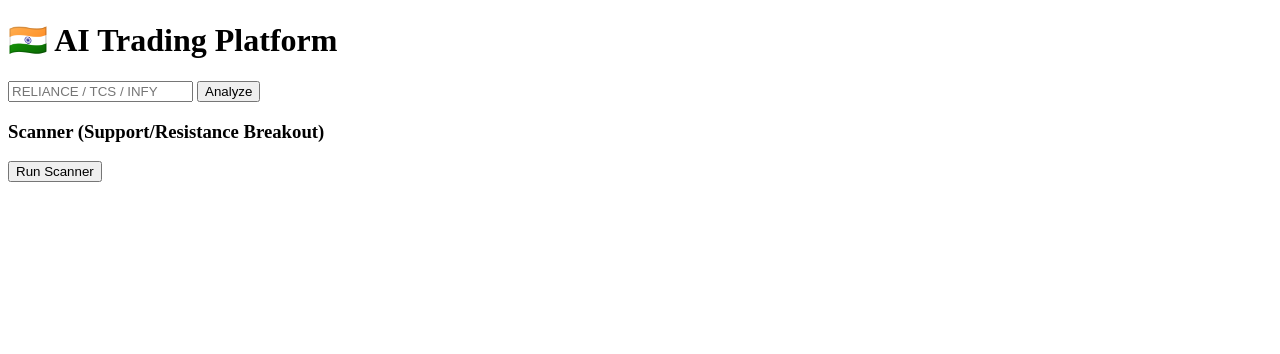
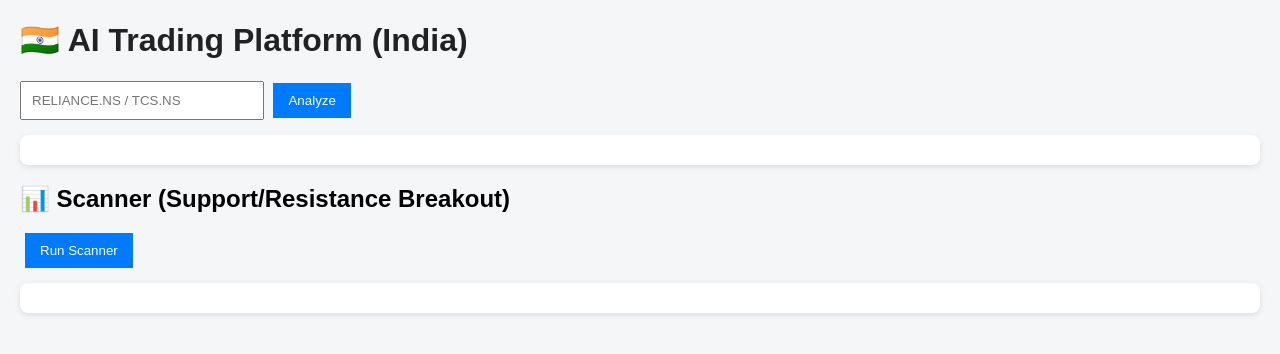
Before and after one commit to sandeepellanti-netizen/ai-stock-app, a Flask app: page / in a window 1280 px wide. Shown: the top 354 px of the page. Run offline with Flask 3, Linux system fonts and the light colour scheme.

Commit message:
Update index.html

```diff
--- a/templates/index.html
+++ b/templates/index.html
@@ -1,51 +1,133 @@
-
 <!DOCTYPE html>
 <html>
-<head><title>AI Trading Platform</title></head>
+<head>
+    <title>AI Trading Platform (India)</title>
+    <style>
+        body {
+            font-family: Arial;
+            margin: 20px;
+            background: #f4f6f8;
+        }
+        h1 {
+            color: #222;
+        }
+        input {
+            padding: 10px;
+            width: 220px;
+        }
+        button {
+            padding: 10px 15px;
+            margin-left: 5px;
+            cursor: pointer;
+            background: #007bff;
+            color: white;
+            border: none;
+        }
+        button:hover {
+            background: #0056b3;
+        }
+        .card {
+            background: white;
+            padding: 15px;
+            margin-top: 15px;
+            border-radius: 8px;
+            box-shadow: 0px 2px 6px rgba(0,0,0,0.1);
+        }
+    </style>
+</head>
+
 <body>
 
-<h1>🇮🇳 AI Trading Platform</h1>
+<h1>🇮🇳 AI Trading Platform (India)</h1>
 
-<form method="POST">
-<input name="symbol" placeholder="RELIANCE / TCS / INFY">
-<button>Analyze</button>
-</form>
+<!-- SEARCH -->
+<input id="stock" placeholder="RELIANCE.NS / TCS.NS">
+<button onclick="analyze()">Analyze</button>
 
-{% if result %}
-<p>Price: {{result.price}}</p>
-<p>RSI: {{result.rsi}}</p>
-<p>Trend: {{result.trend}}</p>
-<p>Signal: {{result.signal}}</p>
-<p>Sentiment: {{result.sentiment}}</p>
+<!-- RESULT -->
+<div id="result" class="card"></div>
 
-<h3>Predictions</h3>
-<p>1 Week: {{result.prediction['1_week']}}</p>
-<p>1 Month: {{result.prediction['1_month']}}</p>
+<!-- SCANNER -->
+<h2>📊 Scanner (Support/Resistance Breakout)</h2>
+<button onclick="loadScanner()">Run Scanner</button>
 
-<h3>News</h3>
-<ul>
-{% for n in result.news %}
-<li><a href="{{n.url}}">{{n.title}}</a></li>
-{% endfor %}
-</ul>
-{% endif %}
-
-<h3>Scanner (Support/Resistance Breakout)</h3>
-<button onclick="loadScanner()">Run Scanner</button>
-<ul id="scanner"></ul>
+<div id="scanner" class="card"></div>
 
 <script>
-function loadScanner(){
-fetch('/scanner')
-.then(r=>r.json())
-.then(data=>{
-let el=document.getElementById('scanner');
-el.innerHTML='';
-data.forEach(s=>{
-el.innerHTML+=`<li>${s.symbol} | ₹${s.price} | Support: ${s.support} | Resistance: ${s.resistance} | Volume Spike: ${s.volume_spike} | Signal: ${s.signal}</li>`;
-});
-});
+
+function analyze() {
+    let symbol = document.getElementById("stock").value;
+
+    fetch('/analyze?symbol=' + symbol)
+    .then(res => res.json())
+    .then(data => {
+
+        if(data.error){
+            document.getElementById("result").innerHTML = data.error;
+            return;
+        }
+
+        let newsHTML = "";
+        if(data.news && data.news.length > 0){
+            data.news.forEach(n => {
+                newsHTML += `<li><a href="${n.url}" target="_blank">${n.title}</a></li>`;
+            });
+        } else {
+            newsHTML = "<li>No news available</li>";
+        }
+
+        document.getElementById("result").innerHTML = `
+        <h3>${data.symbol}</h3>
+        <p><b>💰 Price:</b> ₹${data.price}</p>
+        <p><b>RSI:</b> ${data.rsi}</p>
+        <p><b>Trend:</b> ${data.trend}</p>
+        <p><b>Signal:</b> ${data.signal}</p>
+        <p><b>Sentiment:</b> ${data.sentiment}</p>
+
+        <h4>🔮 Predictions</h4>
+        <p>1 Week: ₹${data.pred_1w}</p>
+        <p>1 Month: ₹${data.pred_1m}</p>
+
+        <h4>📰 News</h4>
+        <ul>${newsHTML}</ul>
+        `;
+    })
+    .catch(err => {
+        document.getElementById("result").innerHTML = "Error loading data";
+    });
 }
+
+
+function loadScanner() {
+    fetch('/scanner')
+    .then(res => res.json())
+    .then(data => {
+
+        let el = document.getElementById("scanner");
+
+        if(!data || data.length === 0){
+            el.innerHTML = "<p>No breakout stocks found today</p>";
+            return;
+        }
+
+        el.innerHTML = "";
+
+        data.forEach(s => {
+            el.innerHTML += `
+            <div style="border-bottom:1px solid #ddd; padding:10px;">
+                <b>${s.symbol}</b> | ₹${s.price}<br>
+                Support: ${s.support} | Resistance: ${s.resistance}<br>
+                Volume Spike: ${s.volume_spike}<br>
+                <b>Signal: ${s.signal}</b>
+            </div>
+            `;
+        });
+    })
+    .catch(err => {
+        document.getElementById("scanner").innerHTML = "Error loading scanner";
+    });
+}
+
 </script>
 
 </body>
```
